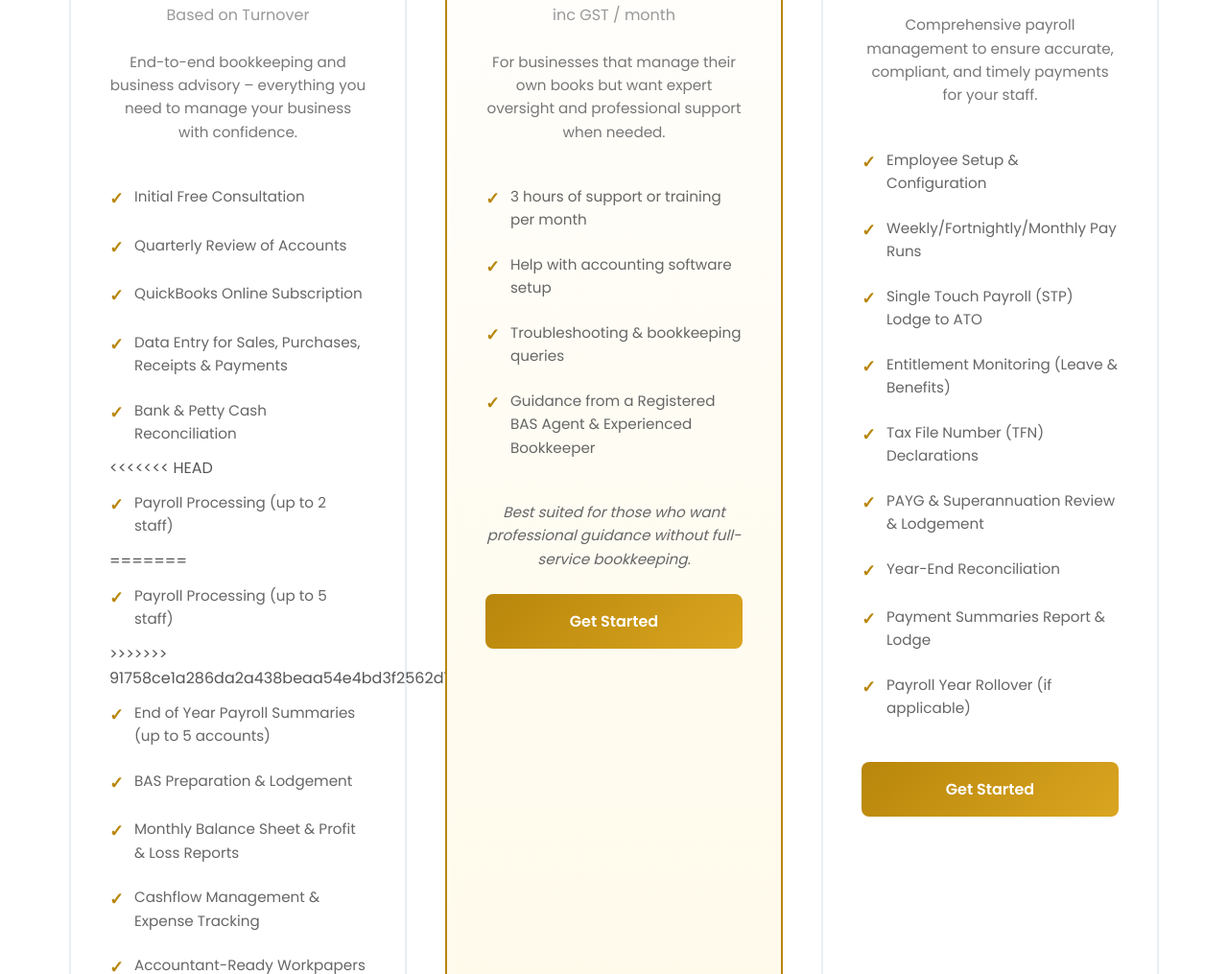
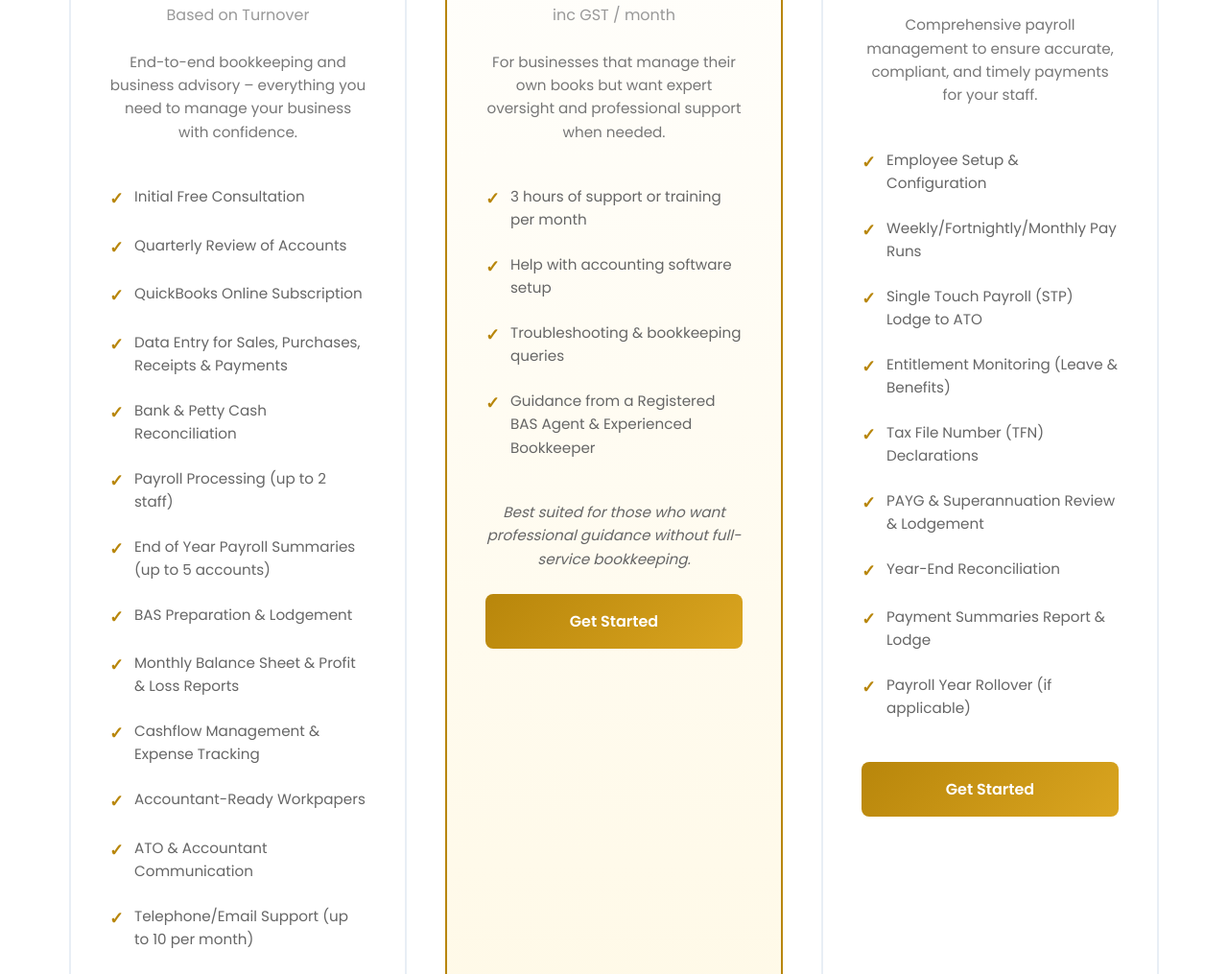
Before and after one commit to JuzailZabrin/Edulink, a plain HTML site: page pricing.html in a window 1280 px wide. Shown: the part 2147-3162 px from the top of the page at 96% size. Drawn offline with Linux system fonts and the light colour scheme.

Commit message:
Removed git conflict markers in pricing section

```diff
--- a/pricing.html
+++ b/pricing.html
@@ -381,11 +381,7 @@
             <li>QuickBooks Online Subscription</li>
             <li>Data Entry for Sales, Purchases, Receipts & Payments</li>
             <li>Bank & Petty Cash Reconciliation</li>
-<<<<<<< HEAD
             <li>Payroll Processing (up to 2 staff)</li>
-=======
-            <li>Payroll Processing (up to 5 staff)</li>
->>>>>>> 91758ce1a286da2a438beaa54e4bd3f2562d1ae1
             <li>End of Year Payroll Summaries (up to 5 accounts)</li>
             <li>BAS Preparation & Lodgement</li>
             <li>Monthly Balance Sheet & Profit & Loss Reports</li>
```
